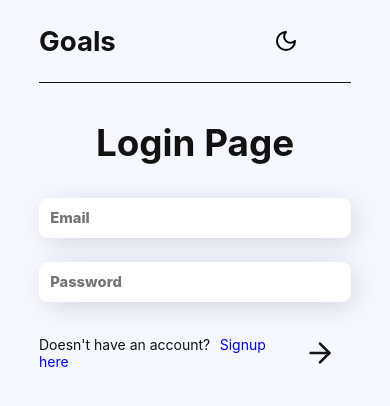
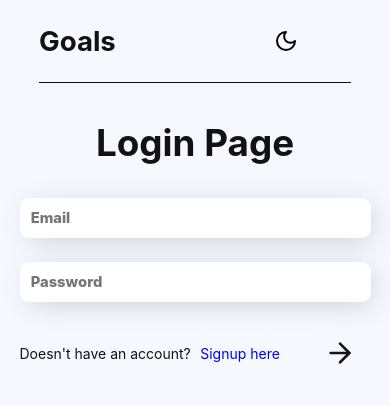
Before and after one commit to whoiscaio/goals-app, a React (Create React App) app in the folder frontend/: page /login in a window 390 px wide. Shown: the top 406 px of the page. Built offline with nearby package versions, Linux system fonts and the light colour scheme.

Commit message:
feat: responsivity fixes

```diff
--- a/frontend/src/pages/styles.ts
+++ b/frontend/src/pages/styles.ts
@@ -157,6 +157,19 @@ export const DashboardContainer = styled.section`
         background: ${({ theme }) => theme.colors.effects.invertedButtonBackground};
       }
     }
+
+    @media (max-width: 800px) {
+      .filters {
+        order: 2;
+        margin-right: 0;
+      }
+
+      button {
+        margin-bottom: 2rem;
+      }
+
+      flex-direction: column;
+    }
   }
 
   .goals {
@@ -187,7 +200,7 @@ export const DashboardContainer = styled.section`
 `;
 
 export const PageWrapper = styled.main`
-  width: min(1200px, 80vw);
+  width: min(1200px, 90vw);
 
   display: flex;
   justify-content: center;
```
